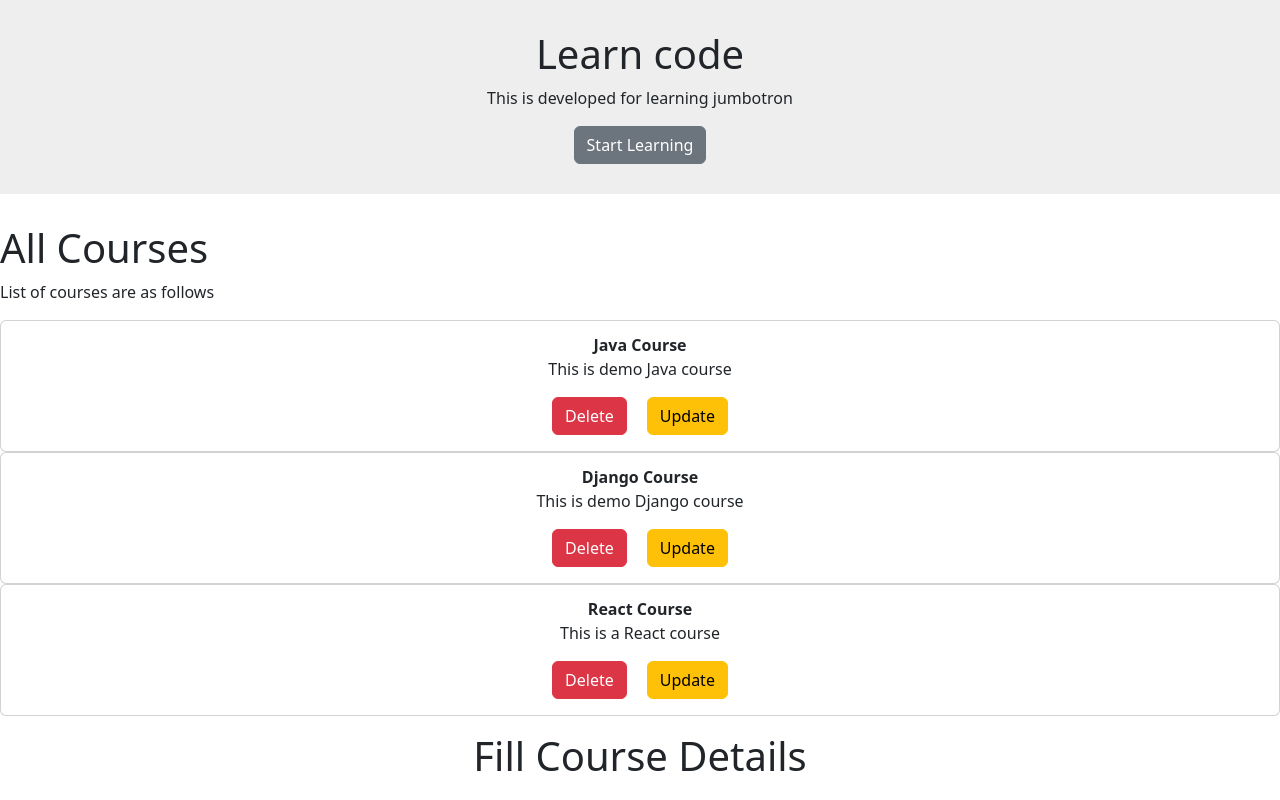
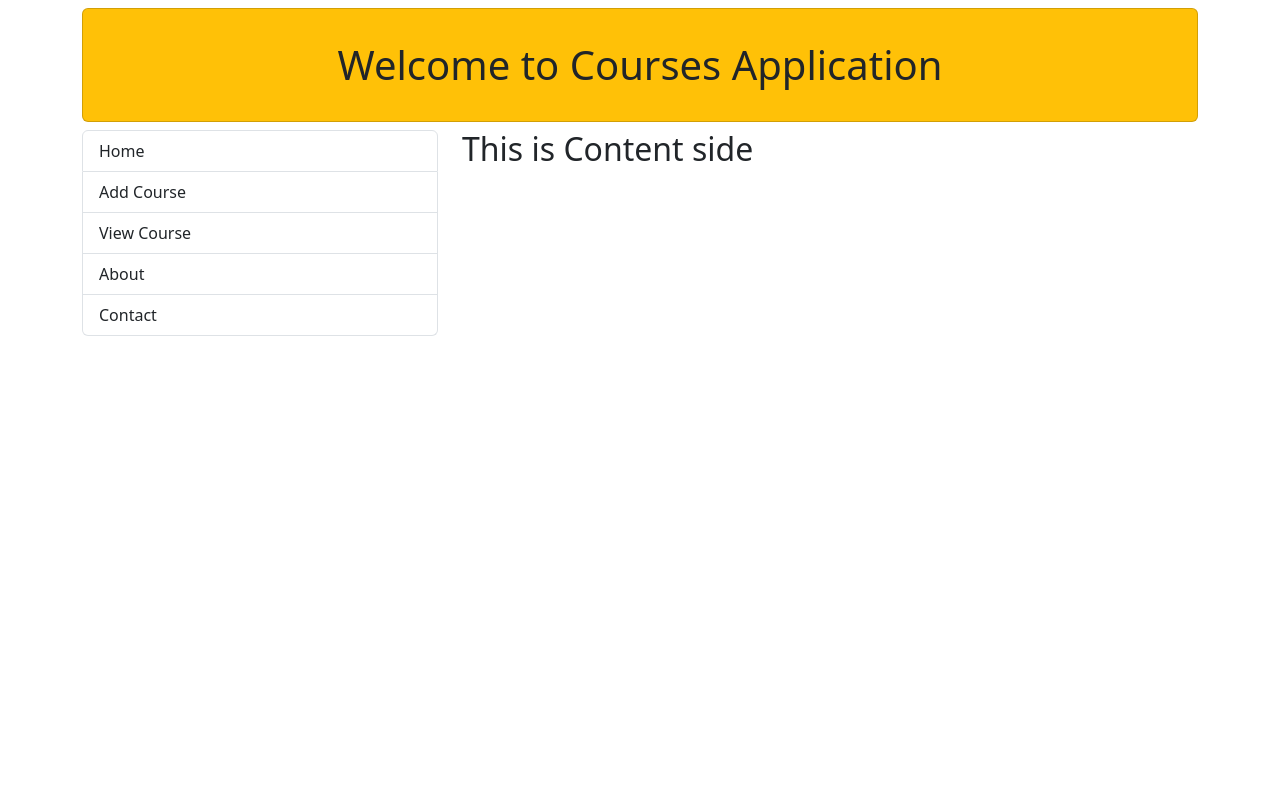
Before and after one commit to shivangii-sri/course-app-frontend, a React (Create React App) app: page / in a window 1280 px wide. Shown: the top 800 px of the page. Built offline with nearby package versions, Linux system fonts and the light colour scheme.

Commit message:
creating SPA - added left side Menu

```diff
--- a/src/App.js
+++ b/src/App.js
@@ -1,26 +1,33 @@
 import "./App.css";
-import { Button } from "reactstrap";
-import { ToastContainer, toast } from 'react-toastify';
-import Home from "./components/Home";
-import Course from "./components/Course";
-import AllCourses from "./components/AllCourses";
-import AddCourse from "./components/AddCourse";
+import { Container, Row, Col } from "reactstrap";
+import { ToastContainer, toast } from "react-toastify";
+import Header from "./components/Header";
+import Menus from "./components/Menus";
 
 function App() {
-
-  const btnHandle = () =>
-  {
-    toast("this is my first message using toastify");
-  };
+  // const btnHandle = () =>
+  // {
+  //   toast("this is my first message using toastify");
+  // };
   return (
     <div>
-      <Home />
-      <AllCourses/>
+      <ToastContainer />
 
-      {/* <Course course={ {title:"Django Course" , description:"This is just testing"}}/>
-      <Course course={ {title:"Java Course" , description:"This is a Java Course"}}/> */}
+        <Container>
 
-      <AddCourse></AddCourse>
+
+          <Header></Header>
+
+          <Row>
+            <Col md={4}>
+              <Menus></Menus>
+            </Col>
+
+            <Col md={8}>
+              <h2>This is Content side</h2>
+            </Col>
+          </Row>
+        </Container>
     </div>
   );
 }
--- a/src/components/Header.js
+++ b/src/components/Header.js
@@ -1,10 +1,16 @@
 import React from "react"
+import { Card, CardBody } from "reactstrap";
 
 function Header({name , title})
 {
     return (
-        <div style={ {background: 'yellow' , padding: 20, width:400} }>
-           <h1>Welcome to Courses Application</h1>
+        <div>
+            <Card className="my-2 bg-warning">
+                <CardBody>
+                    <h1 className="text-center my-3">Welcome to Courses Application</h1>
+                </CardBody>
+            </Card>
+
         </div>
     )
 }
--- /dev/null
+++ b/src/components/Menus.js
@@ -0,0 +1,20 @@
+import React from "react";
+import { ListGroup, ListGroupItem } from "reactstrap";
+
+
+function Menus(){
+
+    return (
+        <div>
+            <ListGroup>
+                <ListGroupItem tag="a" href="#!">Home</ListGroupItem>
+                <ListGroupItem tag="a" href="#!">Add Course</ListGroupItem>
+                <ListGroupItem tag="a" href="#!">View Course</ListGroupItem>
+                <ListGroupItem tag="a" href="#!">About</ListGroupItem>
+                <ListGroupItem tag="a" href="#!">Contact</ListGroupItem>
+            </ListGroup>
+
+        </div>
+    )
+}
+export default Menus;
```
